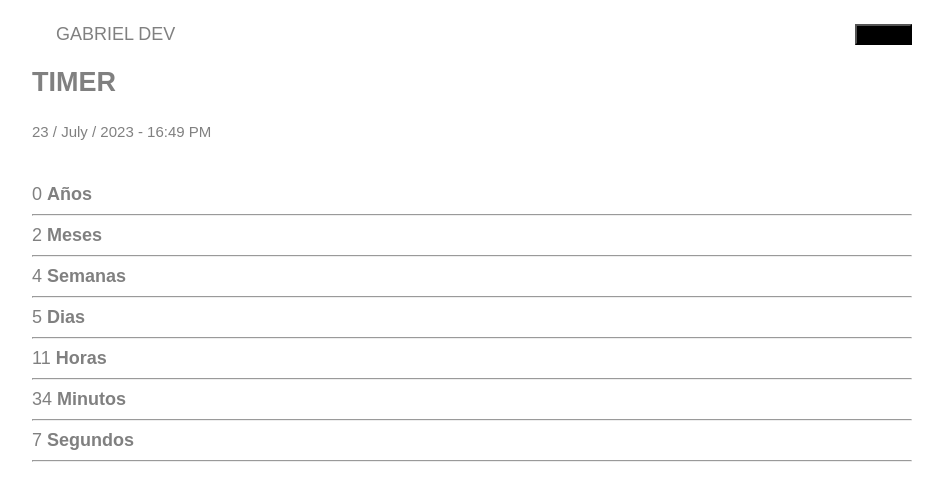
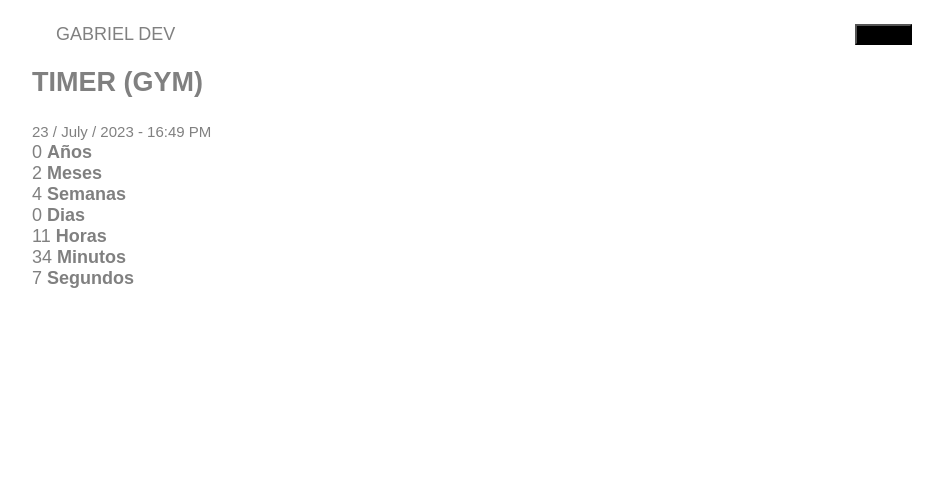
Before and after one commit to Odraga/GabrielDev_Portafolio, a React (Vite) app: page /Timer in a window 1280 px wide. Shown: the top 500 px of the page, without its empty margins (168-1111 px from the left). Built offline with nearby package versions, Linux system fonts and the light colour scheme.

Commit message:
Update Timer.jsx

```diff
--- a/src/components/Timer/Timer.jsx
+++ b/src/components/Timer/Timer.jsx
@@ -20,14 +20,14 @@ const Timer = () => {
 
     const totalYears = moment(time).diff(dateLove, "years");
     const totalMonths = moment(time).diff(dateLove, "months");
-    const totalWeeks = moment(time).diff(dateLove, "weeks");
-    const totalDays = moment(time).diff(dateLove, "days");
+    const totalWeeks = moment(time).diff(dateLove, "days", true) / 7;
+    const totalDays = Math.round(moment(time).diff(dateLove, "days"));
 
     setTimer({
       years: totalYears,
       months: totalMonths - totalYears * 12,
-      weeks: totalWeeks - Math.floor(totalMonths * 4.3482),
-      days: totalDays - totalWeeks * 7,
+      weeks: Math.floor(totalWeeks - totalMonths * 4.3482),
+      days: totalDays - Math.floor(totalWeeks * 7),
       hours: moment(time).diff(dateLove, "hours") % 24,
       minutes: moment(time).diff(dateLove, "minutes") % 60,
       seconds: moment(time).diff(dateLove, "seconds") % 60,
@@ -43,50 +43,50 @@ const Timer = () => {
 
   return (
     <div>
-      <div>
-        <h2>TIMER</h2>
-        <small>
+      <div className="text-center color-primary text-shadow-1 my-4">
+        <h2>
+          TIMER <span className="color-support">(GYM)</span>
+        </h2>
+        <small className="color-orange">
           {moment(dateLove).format("DD / MMMM / YYYY - HH:mm [PM]")}
         </small>
       </div>
-      <br />
-      <br />
-      <div>
+
+      <div className="d-sm-flex justify-content-around mb-2">
         <div>
           <span>{timer.years} </span>
           <strong>Años</strong>
         </div>
-        <hr />
+
         <div>
           <span>{timer.months} </span>
           <strong>Meses</strong>
         </div>
-        <hr />
+
         <div>
           <span>{timer.weeks} </span>
           <strong>Semanas</strong>
         </div>
-        <hr />
+
         <div>
           <span>{timer.days} </span>
           <strong>Dias</strong>
         </div>
-        <hr />
+
         <div>
           <span>{timer.hours} </span>
           <strong>Horas</strong>
         </div>
-        <hr />
+
         <div>
           <span>{timer.minutes} </span>
           <strong>Minutos</strong>
         </div>
-        <hr />
+
         <div>
           <span>{timer.seconds} </span>
           <strong>Segundos</strong>
         </div>
-        <hr />
       </div>
     </div>
   );
```
